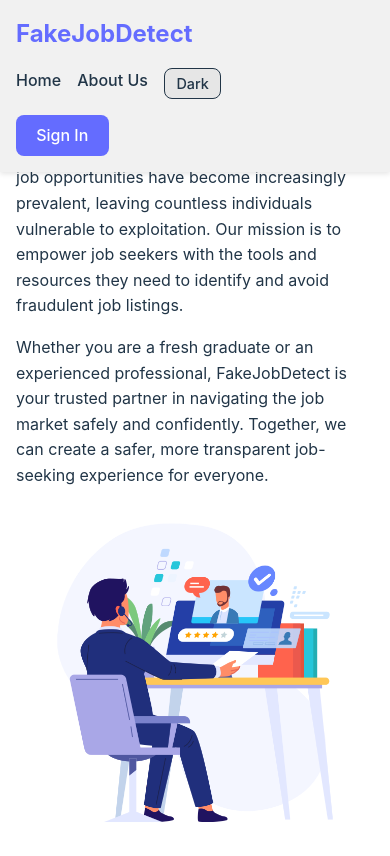
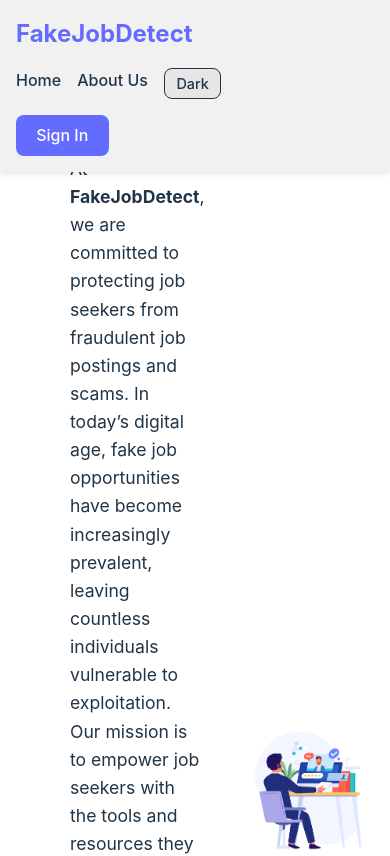
Before and after one commit to AishwaryaTatiwar/fake-job-post, a React (Vite) app in the folder frontend/: page /aboutus in a window 390 px wide. Shown: the top 856 px of the page. Built offline with nearby package versions, Linux system fonts and the light colour scheme; no server answers.

Commit message:
Update AboutUS.css

```diff
--- a/frontend/src/styles/AboutUS.css
+++ b/frontend/src/styles/AboutUS.css
@@ -61,46 +61,3 @@
       transform: translateX(0);
     }
   }
-
-/* ----------- Responsive Styles for Mobile ----------- */
-@media (max-width: 768px) {
-  .about-us-container {
-    flex-direction: column;
-    align-items: flex-start;
-    padding: 16px;
-    margin-left: 0;
-    max-width: 100%;
-  }
-
-  .about-us-content,
-  .about-us-image {
-    padding: 0;
-    margin: 0;
-    width: 100%;
-    /* Remove animation and transform on mobile */
-    animation: none !important;
-    transform: none !important;
-  }
-
-  .about-us-content h1 {
-    font-size: 2rem;
-    margin-bottom: 16px;
-  }
-
-  .about-us-content p {
-    font-size: 1rem;
-    margin-bottom: 16px;
-  }
-
-  .about-us-image {
-    text-align: center;
-    margin-top: 16px;
-    margin-left: 0;
-  }
-
-  .about-us-image img {
-    width: 90%;
-    max-width: 320px;
-    border-radius: 10px;
-  }
-}
```
Lines whose indentation alone changed are shown as unchanged.
